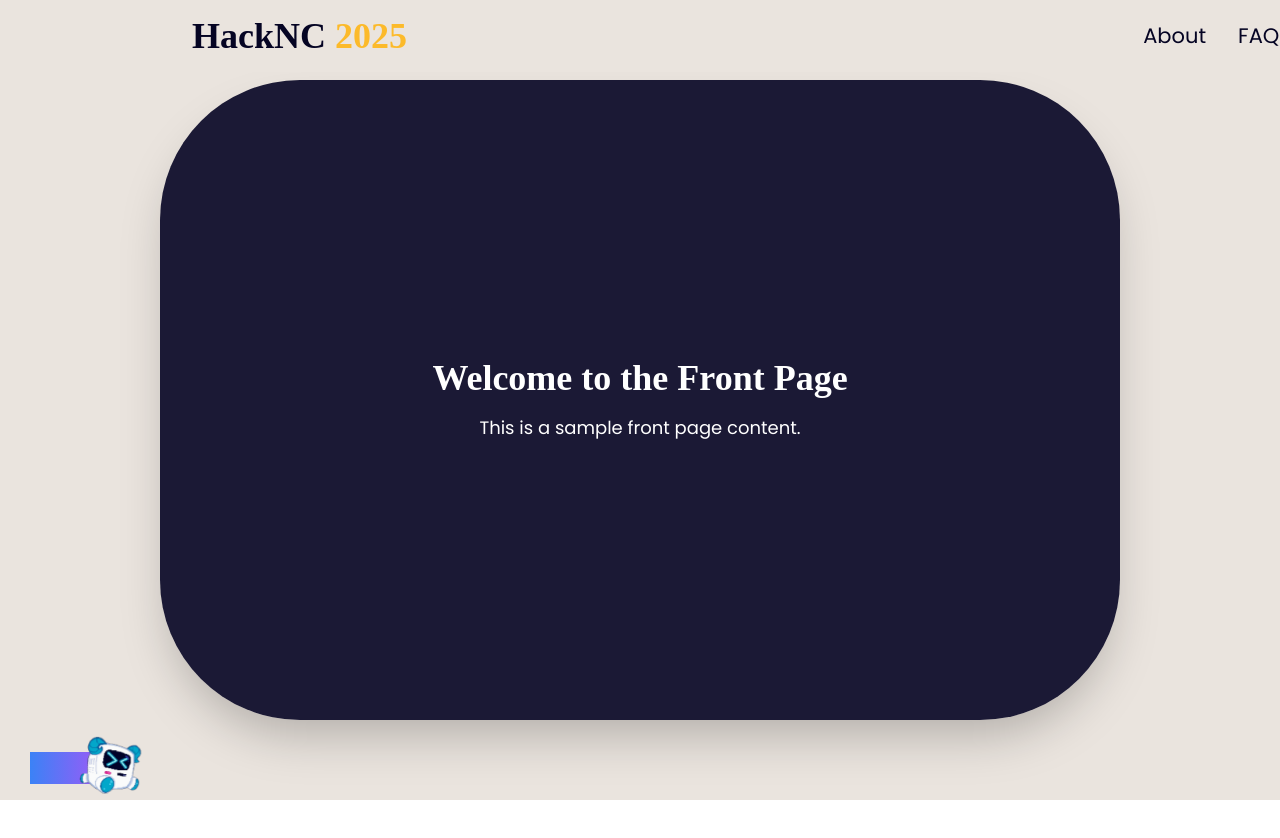
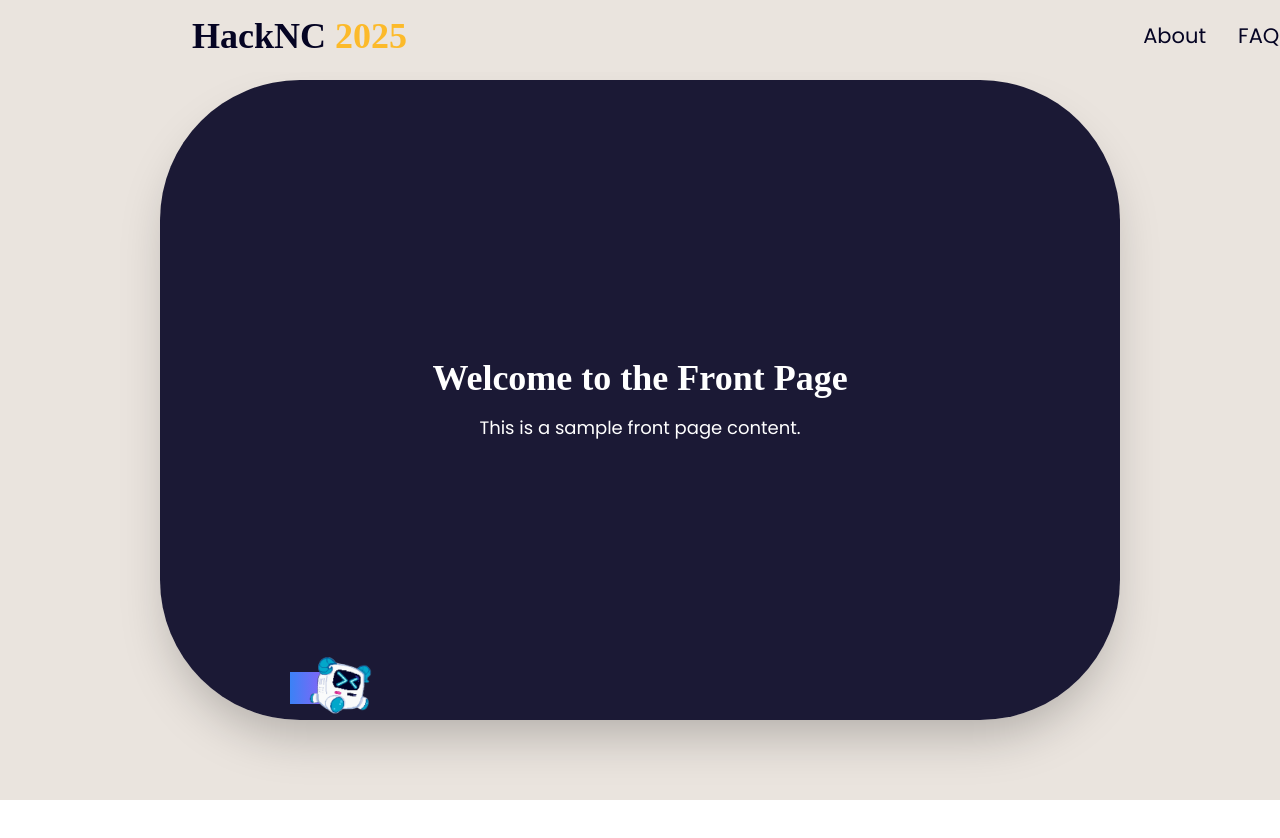
Before and after one commit to HackNC/fall2025, a React (Vite) app: page / in a window 1280 px wide. Shown: the top 838 px of the page. Built offline with nearby package versions, Linux system fonts and the light colour scheme; a web font is replaced by a local one.

Commit message:
Move scroll bar into arcade screen

```diff
--- a/src/SampleWeb.tsx
+++ b/src/SampleWeb.tsx
@@ -21,7 +21,7 @@ const ScreenWrapper: React.FC<React.PropsWithChildren<{}>> = ({ children }) => {
 
 const SectionWrapper: React.FC<React.PropsWithChildren<{}>> = ({ children }) => {
   return (
-    <section className="h-screen w-screen flex items-center justify-center bg-transparent px-4">
+    <section className="w-[var(--arcade-w)] h-[var(--arcade-h)] flex flex-shrink-0 items-center justify-center bg-transparent px-4">
       {children}
     </section>
   );
--- a/src/ScrollBar.tsx
+++ b/src/ScrollBar.tsx
@@ -5,13 +5,14 @@ interface HorizontalScrollerProps {
 }
 
 const SPRITE_WIDTH = 100; // width of the character sprite file
-const HORIZONTAL_OFFSET = 30; // padding from left and right side
+const HORIZONTAL_OFFSET = 130; // padding from left and right side
 const VERTICAL_OFFSET = 0; // adjusts banner and character vertical placement
 
 const HorizontalScroller: React.FC<HorizontalScrollerProps> = ({
   children,
 }) => {
   const containerRef = useRef<HTMLDivElement>(null);
+  const innerScreenRef = useRef<HTMLDivElement>(null);
   const [scrollY, setScrollY] = useState(0);
   const [scrollProgress, setScrollProgress] = useState(0);
   const [isMobile, setIsMobile] = useState(window.innerWidth <= 768);
@@ -19,8 +20,9 @@ const HorizontalScroller: React.FC<HorizontalScrollerProps> = ({
 
   useEffect(() => {
     const updateTravel = () => {
+      const scr = innerScreenRef.current;
       const maxTravel =
-        window.innerWidth - 2 * HORIZONTAL_OFFSET - SPRITE_WIDTH;
+        scr.offsetWidth - 2 * HORIZONTAL_OFFSET - SPRITE_WIDTH;
       setMaxSpriteTravel(maxTravel);
       setIsMobile(window.innerWidth <= 768);
     };
@@ -56,21 +58,21 @@ const HorizontalScroller: React.FC<HorizontalScrollerProps> = ({
     }
   }, [isMobile]);
 
-  const spriteLeft = HORIZONTAL_OFFSET + scrollProgress * maxSpriteTravel;
+  const spriteLeft = scrollProgress * maxSpriteTravel;
   const bannerVisibleWidth = spriteLeft + SPRITE_WIDTH / 2;
 
   return (
-    <>
+    <div ref={innerScreenRef} className="w-100 h-100 relative">
       {/* Horizontally Scrolling Container */}
       <div
         ref={containerRef}
-        id="screens-container"
         className={`transition-transform duration-0 ease-linear ${isMobile
           ? "relative w-full flex flex-col"
           : "flex flex-row"
           }`}
         style={{
           transform: isMobile ? "none" : `translateX(-${scrollY}px)`,
+
         }}
       >
         {children}
@@ -79,7 +81,7 @@ const HorizontalScroller: React.FC<HorizontalScrollerProps> = ({
       {/* Banner (reveals itself behind the character) */}
       {!isMobile && (
         <div
-          className="fixed z-40 pointer-events-none"
+          className="absolute z-40 pointer-events-none"
           style={{
             bottom: `calc(16px + ${VERTICAL_OFFSET}px)`,
             left: `${HORIZONTAL_OFFSET}px`,
@@ -99,7 +101,7 @@ const HorizontalScroller: React.FC<HorizontalScrollerProps> = ({
       {/* Character */}
       {!isMobile && (
         <div
-          className="fixed z-50 pointer-events-none"
+          className="absolute z-50 pointer-events-none"
           style={{
             bottom: `calc(2px + ${VERTICAL_OFFSET}px)`,
             left: `${HORIZONTAL_OFFSET}px`,
@@ -123,7 +125,7 @@ const HorizontalScroller: React.FC<HorizontalScrollerProps> = ({
           </div>
         </div>
       )}
-    </>
+    </div>
   );
 };
 
--- a/src/index.css
+++ b/src/index.css
@@ -43,15 +43,6 @@ nav {
   font-style: italic;
 }
 
-#screens-container > * {
-  width: var(--arcade-w);
-  height: var(--arcade-h);
-  flex-shrink: 0;
-  display: flex;
-  justify-content: center;
-  align-items: center;
-}
-
 .text-stroke {
   -webkit-text-stroke: 0.3px #050423;
   /* Use your primary-light color */
```
